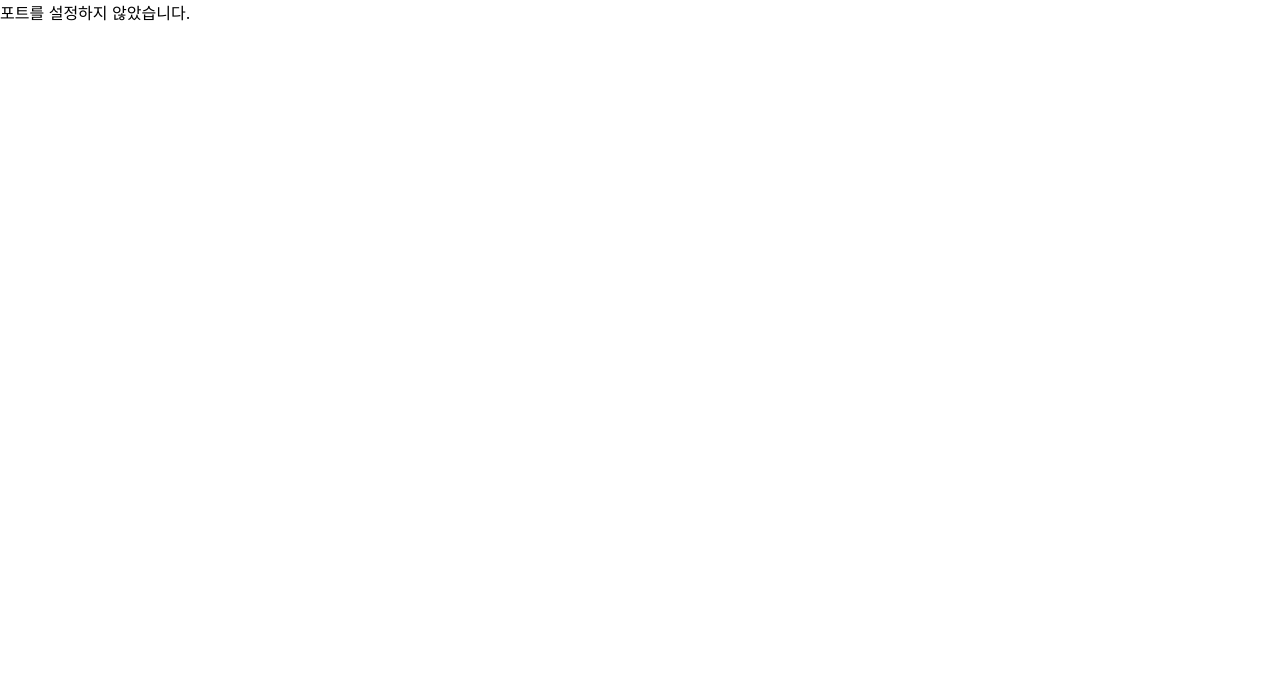
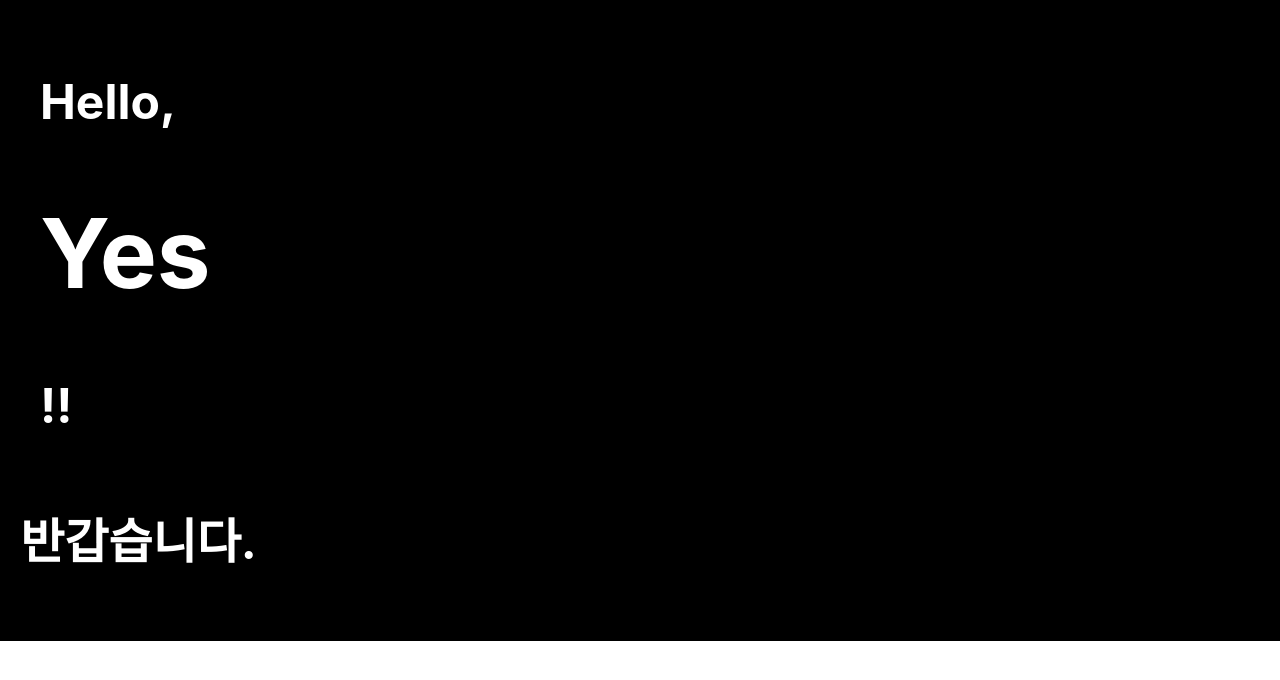
Before and after one commit to K0hun/React, a React (Create React App) app: page / in a window 1280 px wide. Shown: the top 680 px of the page. Built offline with nearby package versions, Linux system fonts and the light colour scheme.

Commit message:
jsx 문법 - 인라인 스타일링

```diff
--- a/src/App.tsx
+++ b/src/App.tsx
@@ -3,24 +3,30 @@
 import "./App.css";
 
 function App() {
-  // let name = "리액트";
+  let name = "리액트";
+  const style = {
+    backgroundColor: "black",
+    color: "white",
+    fontSize: "48px",
+    fontWeight: "bold",
+    padding: "20px"
+  };
 
-  // return (
-  //   <div className="container">
-  //     <h1 className="test">
-  //       Hello,
-  //       {name === "리액트" ? <h1>Yes</h1> : null}!!
-  //     </h1>
-  //     <p>반갑습니다.</p>
-  //   </div>
-  // );
-
-  const port = undefined;
-
-
-  return (<div>
-    {port || '포트를 설정하지 않았습니다.'}
-  </div>);
+  return (
+    <div style = {{
+    backgroundColor: "black",
+    color: "white",
+    fontSize: "48px",
+    fontWeight: "bold",
+    padding: "20px"
+  }}>
+      <h1 style = {style}>
+        Hello,
+        {name === "리액트" ? <h1>Yes</h1> : null}!!
+      </h1>
+      <p>반갑습니다.</p>
+    </div>
+  );
 }
 
 export default App;
```
